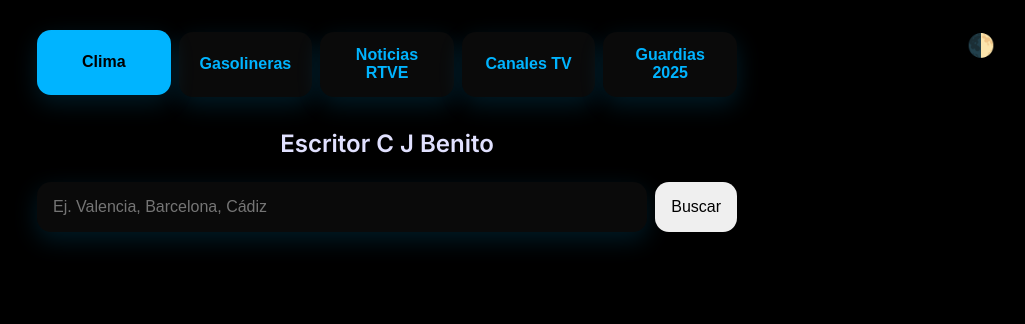
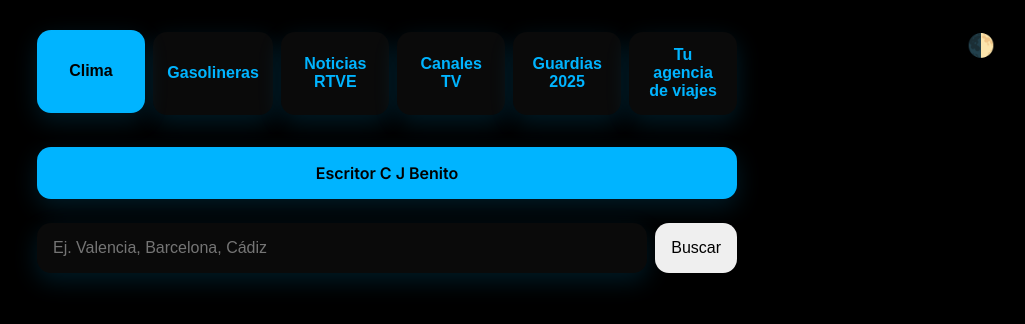
Before and after one commit to FENIX369GIT/escritor-cjbenito, a plain HTML site: page index.html in a window 1280 px wide. Shown: the whole page, without its empty margins (253-1278 px from the left). Drawn offline with Linux system fonts and the light colour scheme.

Commit message:
Index 9
Añade página C J Benito y No solo viajes

```diff
--- a/index.html
+++ b/index.html
@@ -81,7 +81,6 @@
     section{display:none;animation:fadeIn .5s ease}
     section.active{display:block}
     @keyframes fadeIn{from{opacity:0;transform:translateY(10px)}to{opacity:1;transform:none}}
-    h1{text-align:center;margin-bottom:1.5rem;font-size:clamp(1.5rem,2vw+1rem,2.2rem)}
     form{display:flex;gap:.5rem;margin-bottom:1rem}
     input,button{
       border:none;
@@ -142,6 +141,24 @@
       h1{font-size:1.5rem}
       nav{flex-direction:column}
     }
+    .title-btn{
+      display:inline-flex;
+      align-items:center;
+      justify-content:center;
+      width:100%;
+      margin-bottom:1.5rem;
+      padding:1rem 1.5rem;
+      font-size:clamp(1.5rem,2vw+1rem,2.2rem);
+      font-weight:600;
+      color:#000;
+      background:var(--accent);
+      border:none;
+      border-radius:var(--radius);
+      box-shadow:var(--shadow);
+      text-decoration:none;
+      transition:transform .2s ease;
+    }
+    .title-btn:hover{transform:translateY(-2px)}
   </style>
 </head>
 <body>
@@ -153,11 +170,19 @@
       <button class="nav-btn" data-section="tv">Noticias RTVE</button>
       <button class="nav-btn" data-section="tv2">Canales TV</button>
       <button class="nav-btn" data-section="guardias">Guardias 2025</button>
+      <!-- NUEVO BOTÓN -->
+      <button class="nav-btn" data-section="viajes">Tu agencia de viajes</button>
     </nav>
 
     <!-- ================== CLIMA ================== -->
     <section id="clima" class="active">
-      <h1>Escritor C J Benito</h1>
+      <a class="title-btn"
+        href="https://www.amazon.es/Tienda-Kindle-C-J-Benito/s?rh=n%3A818936031%2Cp_27%3AC.%2BJ.%2BBenito"
+        target="_blank"
+        rel="noopener noreferrer">
+        Escritor C J Benito
+      </a>
+
       <form id="weatherForm">
         <input id="city" type="text" placeholder="Ej. Valencia, Barcelona, Cádiz" required/>
         <button>Buscar</button>
@@ -166,13 +191,13 @@
       <div id="result"></div>
     </section>
 
-    <!-- ================== GASOLINERAS ================== -->
+    <!-- ================== GASOLINERA ================== -->
     <section id="gas">
       <h1>Precios de Gasolina en España</h1>
       <iframe class="gas-iframe" src="https://pakogarcia.github.io/gasolineras-espana/" title="Gasolineras España"></iframe>
     </section>
 
-    <!-- ================== TV en Directo ================== -->
+    <!-- ================== TV EN DIRECTO ================== -->
     <section id="tv">
       <h1>RTVE 24h en Directo</h1>
       <div class="weather-card">
@@ -194,7 +219,18 @@
       <h1>Guardias 2025 – COF Colegiados</h1>
       <iframe class="guardias-iframe" src="https://www.cofco.org/guardias-2025/" title="Guardias 2025" loading="lazy" allowfullscreen></iframe>
     </section>
+
+    <!-- ================== VIAJES – No Solo Viajes ================== -->
+<section id="viajes">
+  <h1>Tu agencia de viajes – No Solo Viajes</h1>
+  <div class="weather-card">
+    <p>Abre No Solo Viajes en una nueva pestaña y empieza a planificar tu viaje ideal.</p>
+    <a href="https://www.nosoloviajes.net/" target="_blank" rel="noopener noreferrer" style="display:inline-block;margin-top:1rem;padding:1rem 1.5rem;background:var(--accent);color:#000;border-radius:var(--radius);text-decoration:none;font-weight:600;box-shadow:var(--shadow);transition:transform .2s ease;">
+      🌍 Ir a No Solo Viajes
+    </a>
   </div>
+</section>
+
 
   <script>
     /* ------------------ TEMA ------------------ */
```
